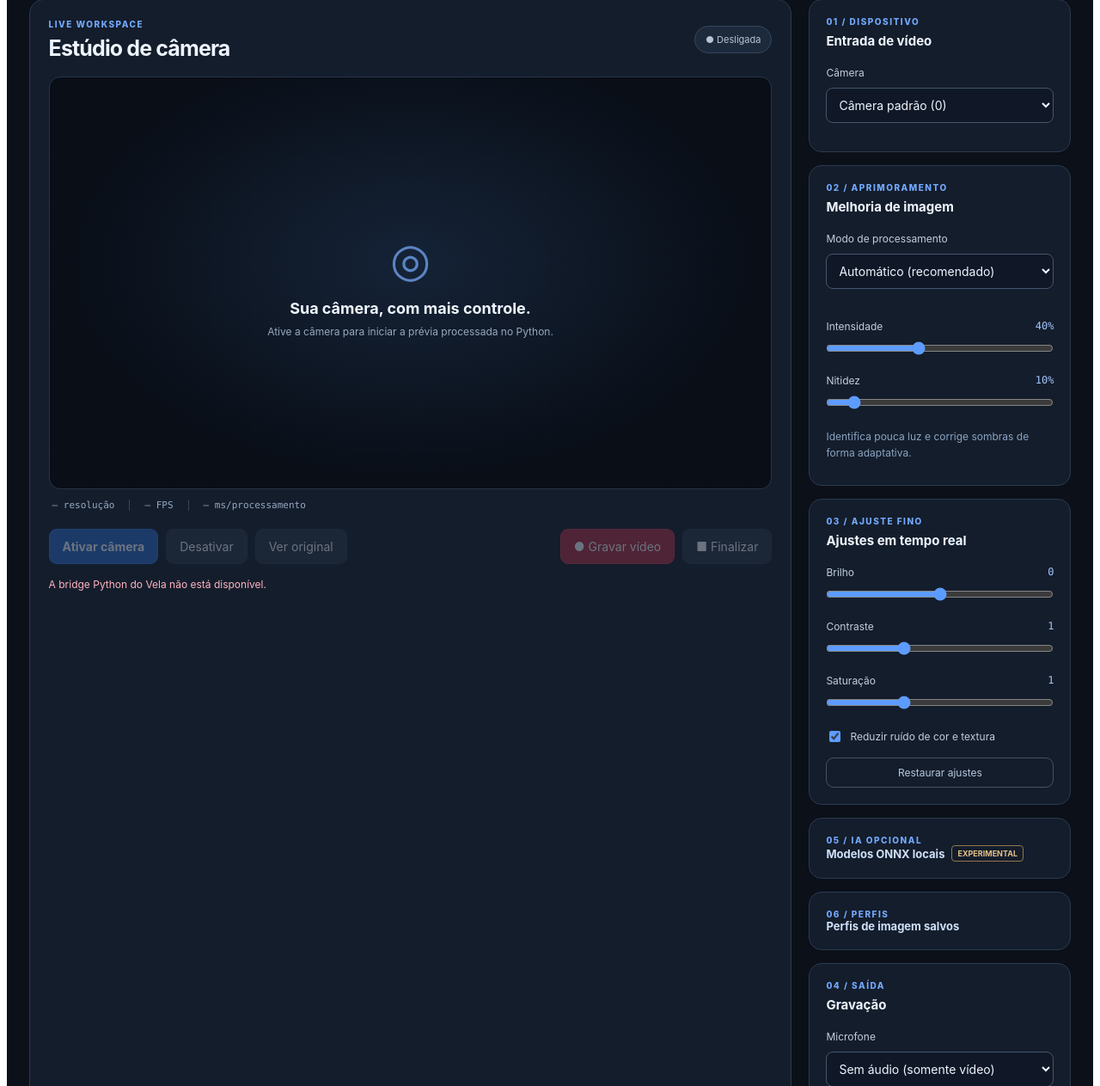
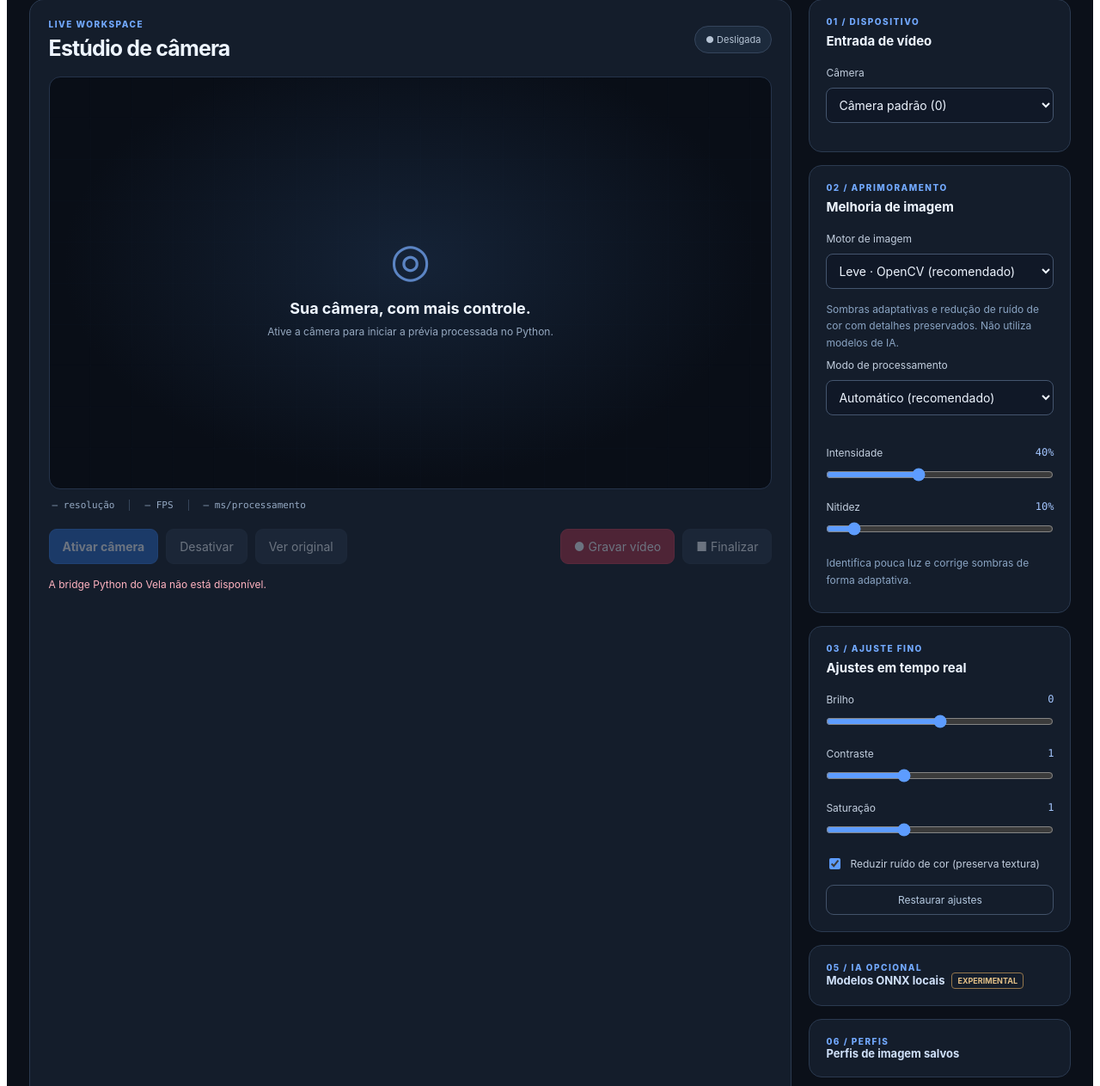
Before and after one commit to zxlawdx/L-CAM, a Python web app: template apps/camera/templates/index.html in a window 1280 px wide. Shown: the part 105-1368 px from the top of the page at 86% size. Run offline with Jinja, Linux system fonts and the light colour scheme; the template is opened without the code that fills it, so the values that code supplies are empty.

Commit message:
ux(live): add fast/legacy image engine selector and honest SCUNet offline note

```diff
--- a/apps/camera/templates/index.html
+++ b/apps/camera/templates/index.html
@@ -23,6 +23,12 @@
     <aside class="lcam-sidebar">
       <section class="lcam-panel"><span class="lcam-panel-label">01 / DISPOSITIVO</span><h2>Entrada de vídeo</h2><label for="lcam-device">Câmera</label><select id="lcam-device"><option value="0">Câmera padrão (0)</option><option value="1">Câmera alternativa (1)</option><option value="2">Câmera alternativa (2)</option></select></section>
       <section class="lcam-panel"><span class="lcam-panel-label">02 / APRIMORAMENTO</span><h2>Melhoria de imagem</h2>
+        <label for="lcam-profile">Motor de imagem</label>
+        <select id="lcam-profile">
+          <option value="fast" selected>Leve · OpenCV (recomendado)</option>
+          <option value="legacy">Clássico · comparação (mais pesado)</option>
+        </select>
+        <p id="lcam-profile-help" class="lcam-mode-help">Sombras adaptativas e redução de ruído de cor com detalhes preservados. Não utiliza modelos de IA.</p>
         <label for="lcam-mode">Modo de processamento</label><select id="lcam-mode"><option value="auto" selected>Automático (recomendado)</option><option value="low_light">Baixa luminosidade</option><option value="balanced">Natural / equilibrado</option><option value="off">Original / sem aprimoramento</option></select>
         <label class="lcam-spaced-label" for="lcam-strength">Intensidade <output id="lcam-strength-val">40%</output></label><input type="range" id="lcam-strength" min="0" max="100" value="40" step="5">
         <label for="lcam-sharpness">Nitidez <output id="lcam-sharpness-val">10%</output></label><input type="range" id="lcam-sharpness" min="0" max="100" value="10" step="5">
@@ -32,7 +38,7 @@
         <label for="lcam-brightness">Brilho <output id="lcam-brightness-val">0</output></label><input type="range" id="lcam-brightness" min="-100" max="100" value="0" step="1">
         <label for="lcam-contrast">Contraste <output id="lcam-contrast-val">1.0</output></label><input type="range" id="lcam-contrast" min="0" max="3" value="1" step=".1">
         <label for="lcam-saturation">Saturação <output id="lcam-saturation-val">1.0</output></label><input type="range" id="lcam-saturation" min="0" max="3" value="1" step=".1">
-        <label class="lcam-check"><input type="checkbox" id="lcam-denoise" checked> Reduzir ruído de cor e textura</label>
+        <label class="lcam-check"><input type="checkbox" id="lcam-denoise" checked> <span id="lcam-denoise-label">Reduzir ruído de cor (preserva textura)</span></label>
         <button type="button" class="lcam-reset" id="lcam-reset">Restaurar ajustes</button>
       </section>
       <section class="lcam-panel">
@@ -41,7 +47,7 @@
           <summary>Modelos ONNX locais <span class="lcam-experimental">EXPERIMENTAL</span></summary>
           <p id="lcam-scunet-status">SCUNet Real-PSNR: verificando se está instalado...</p>
           <div class="lcam-model-buttons"><button type="button" id="lcam-scunet-activate" disabled>Ativar SCUNet Real-PSNR</button></div>
-          <p>O SCUNet usa blocos sobrepostos na resolução original da câmera. Pode ser mais lento em GPUs de 4 GB. Os pesos são instalados por script, não são baixados pela janela.</p>
+          <p>O SCUNet é reservado a fotos e pós-processamento. Seu teste em 720p levou 19,39 segundos por quadro; não é apropriado para prévia em tempo real nesta máquina.</p>
           <p>Para outros modelos, informe um manifesto JSON de pesos com licença verificada.</p>
           <label for="lcam-model-manifest">Caminho do manifesto .json</label>
           <input id="lcam-model-manifest" type="text" placeholder="C:\\Modelos\\meu-modelo.json" spellcheck="false">
```
